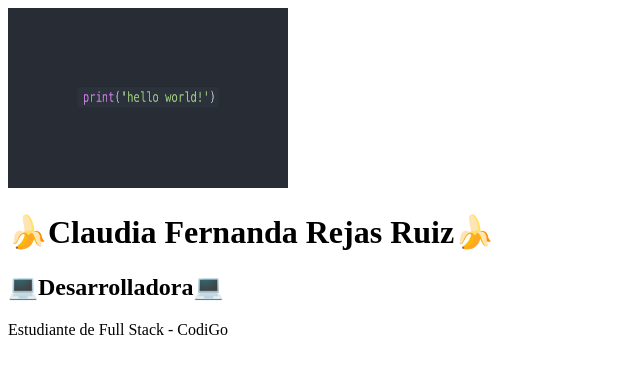
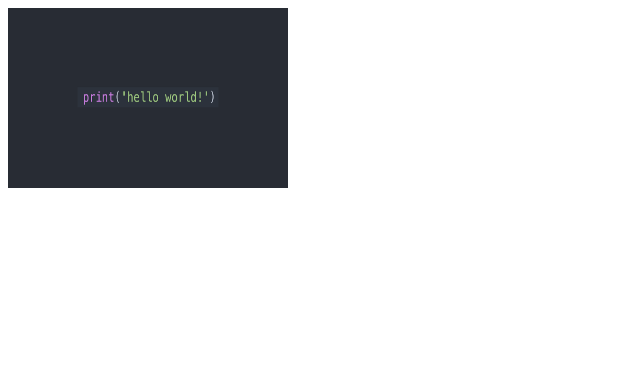
Before and after one commit to Claudia-Fernanda-Rejas-Ruiz/tarjeta-web-personal, a plain HTML site: page index.html in a window 1280 px wide. Shown: the whole page, without its empty margins (0-640 px from the left). Drawn offline with Linux system fonts and the light colour scheme.

Commit message:
Nuevo header de tarjeta web

```diff
--- a/index.html
+++ b/index.html
@@ -9,11 +9,6 @@
 <body>
     <header>
         <img id="imag" src="imagen.png" alt="Hello world" width="280" height="180"/>
-        <main>
-            <h1>🍌Claudia Fernanda Rejas Ruiz🍌</h1>
-            <h2>💻Desarrolladora💻</h2>
-            <p>Estudiante de Full Stack - CodiGo</p>
-        </main>
     </header>
 </body>
 </html>
```
